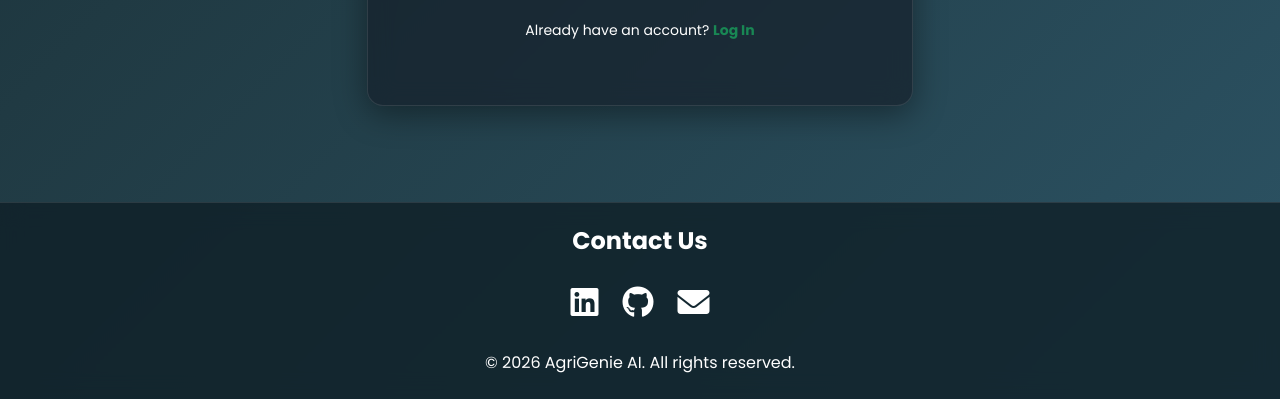
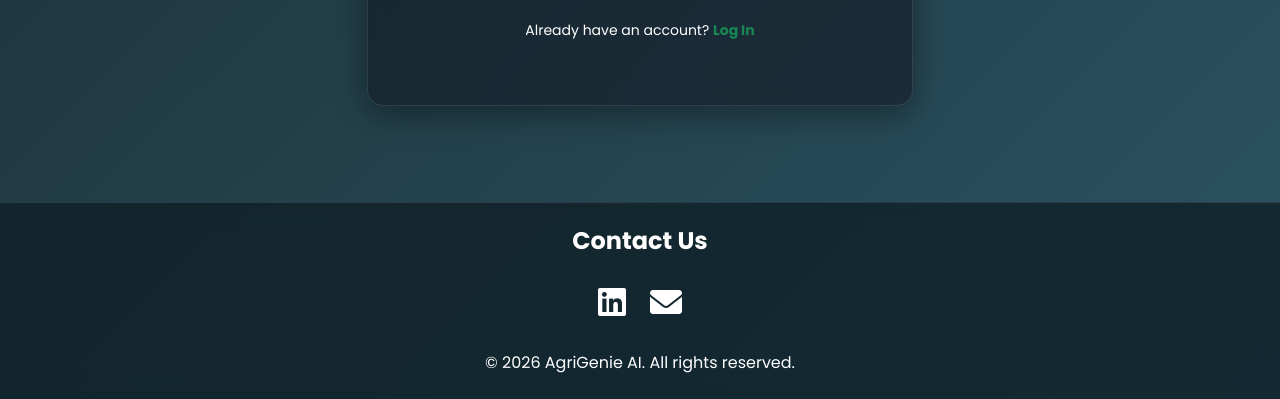
Before and after one commit to gauravpandey-H/AgriGenie-AI, a Django app: page /accounts/register/ in a window 1280 px wide. Shown: the part 1442-1841 px from the top of the page. Run offline with Django 4.2, Linux system fonts and the light colour scheme.

Commit message:
Remove GitHub account link from footer

```diff
--- a/templates/base.html
+++ b/templates/base.html
@@ -69,9 +69,6 @@
                 <a href="https://www.linkedin.com/in/gaurav-h123/" target="_blank" class="text-white text-decoration-none fs-2 social-icon" title="LinkedIn">
                     <i class="fa-brands fa-linkedin"></i>
                 </a>
-                <a href="https://github.com/gauravpandey-H" target="_blank" class="text-white text-decoration-none fs-2 social-icon" title="GitHub">
-                    <i class="fa-brands fa-github"></i>
-                </a>
                 <a href="mailto:gp9555736971@gmail.com" class="text-white text-decoration-none fs-2 social-icon" title="Email">
                     <i class="fa-solid fa-envelope"></i>
                 </a>
```
